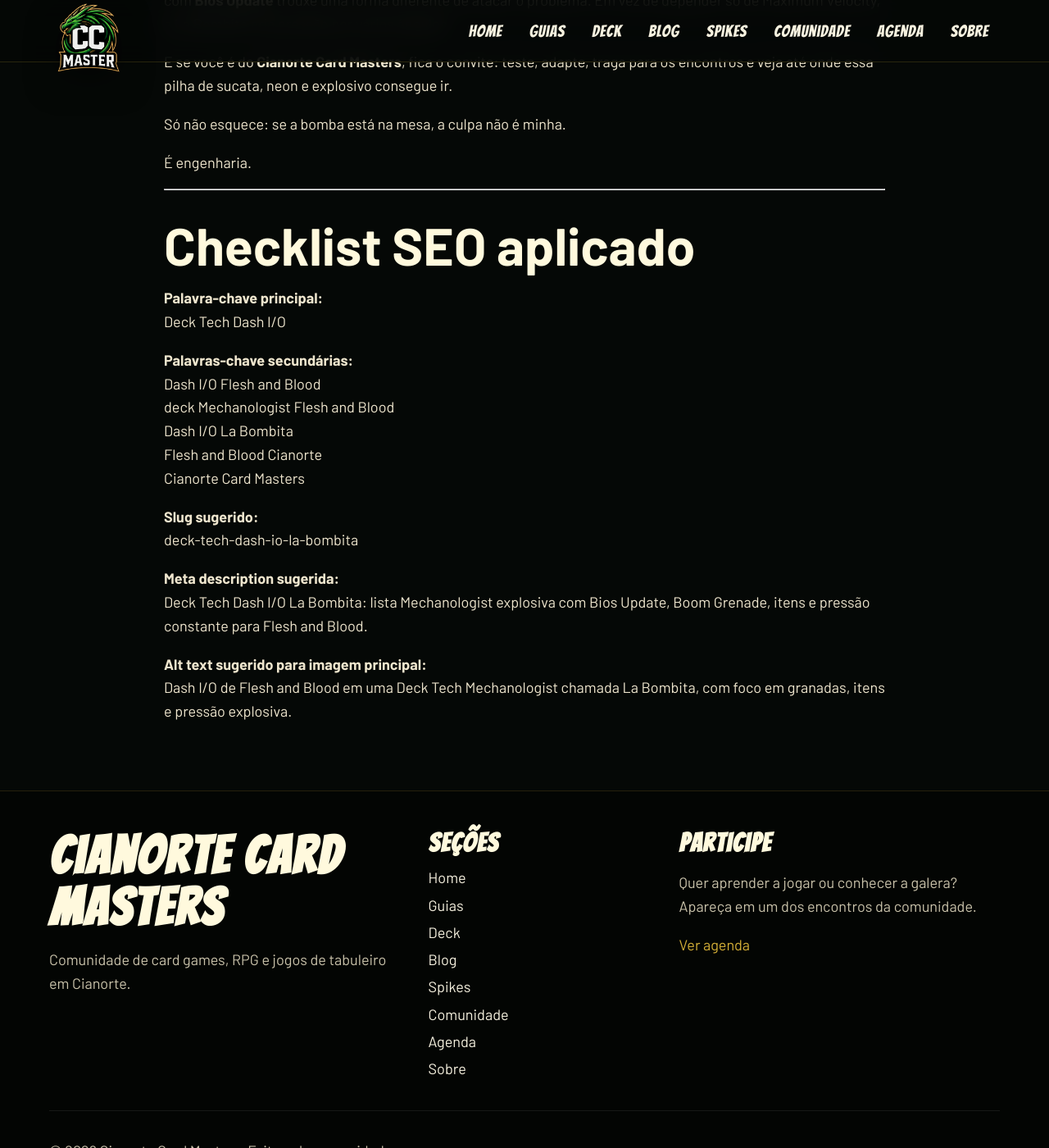
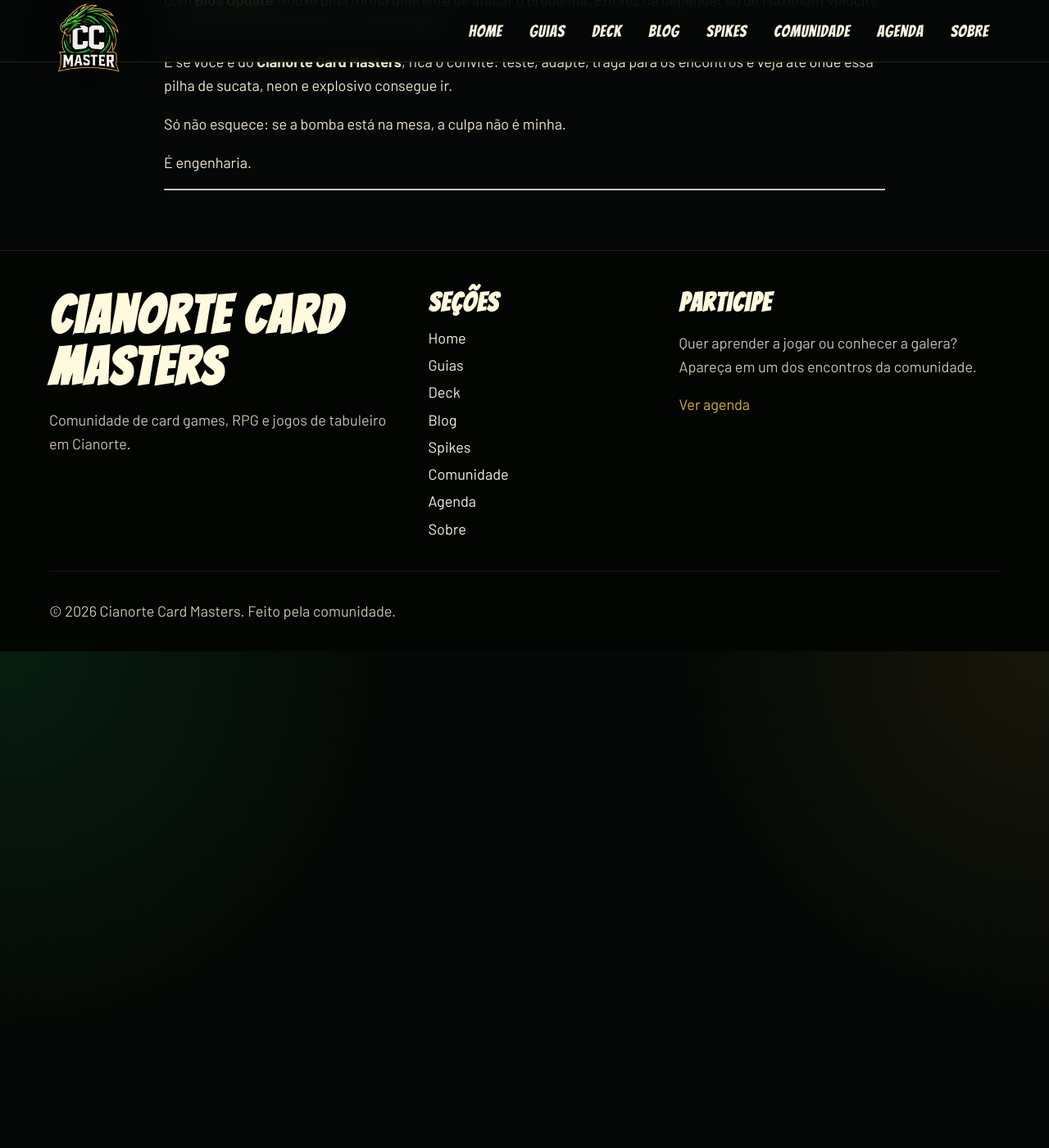
Before and after one commit to Knoha-knotoa/cianortecardmaster, a Jekyll site: the page built from _decks/Classic-Constructed/deck-tech-dash-io-la-bombita.md, in a window 1280 px wide and 1400 px high, scrolled down 16750 px. Shown: the whole window at 82% size. Built offline with Jekyll 4.4.1, drawn with Linux system fonts in a browser that asks for light colours.

Commit message:
Update deck-tech-dash-io-la-bombita.md

```diff
--- a/_decks/Classic-Constructed/deck-tech-dash-io-la-bombita.md
+++ b/_decks/Classic-Constructed/deck-tech-dash-io-la-bombita.md
@@ -455,24 +455,3 @@
 É engenharia.
 
 ---
-
-## Checklist SEO aplicado
-
-**Palavra-chave principal:**
-Deck Tech Dash I/O
-
-**Palavras-chave secundárias:**
-Dash I/O Flesh and Blood
-deck Mechanologist Flesh and Blood
-Dash I/O La Bombita
-Flesh and Blood Cianorte
-Cianorte Card Masters
-
-**Slug sugerido:**
-deck-tech-dash-io-la-bombita
-
-**Meta description sugerida:**
-Deck Tech Dash I/O La Bombita: lista Mechanologist explosiva com Bios Update, Boom Grenade, itens e pressão constante para Flesh and Blood.
-
-**Alt text sugerido para imagem principal:**
-Dash I/O de Flesh and Blood em uma Deck Tech Mechanologist chamada La Bombita, com foco em granadas, itens e pressão explosiva.
```
